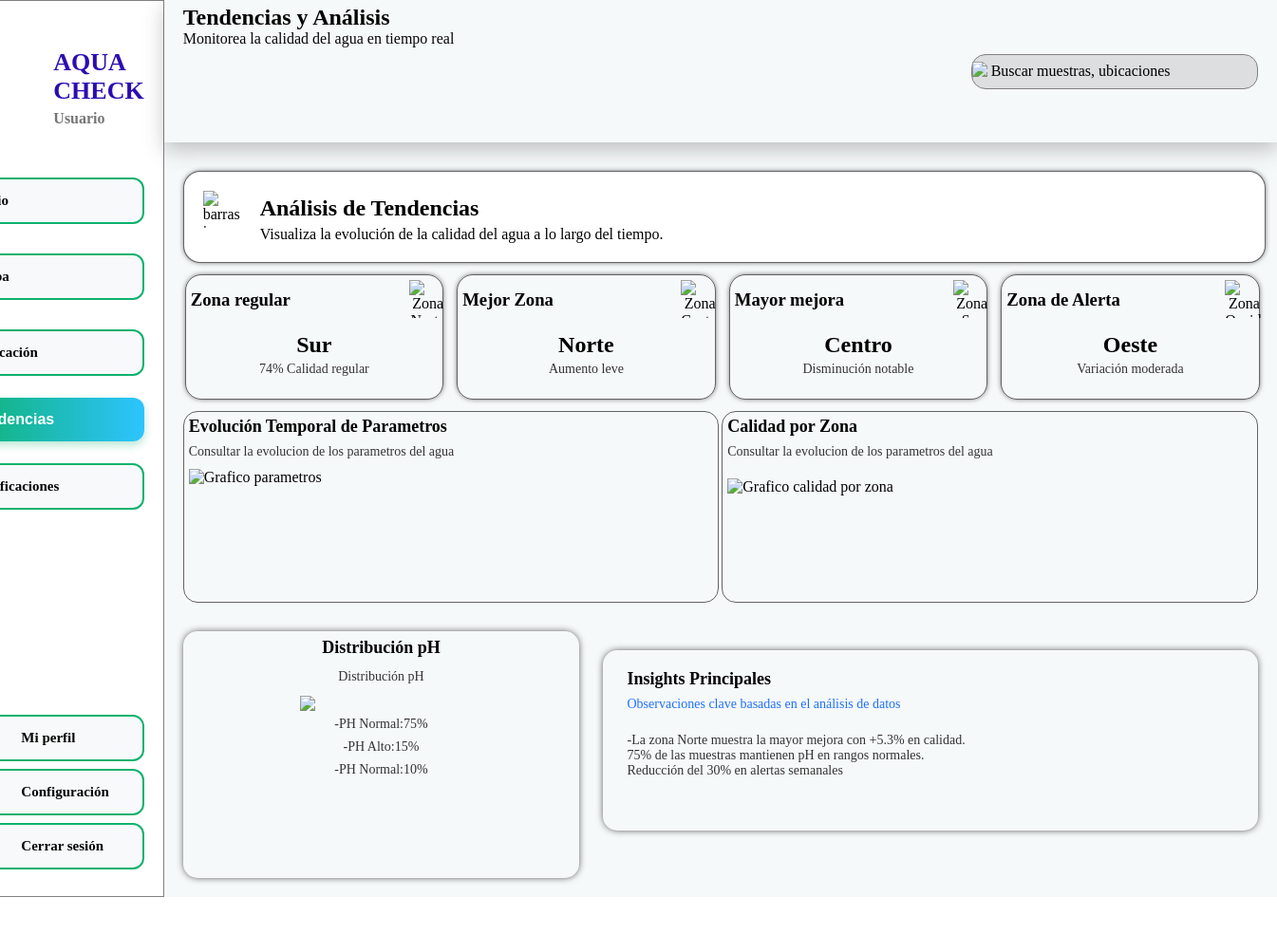
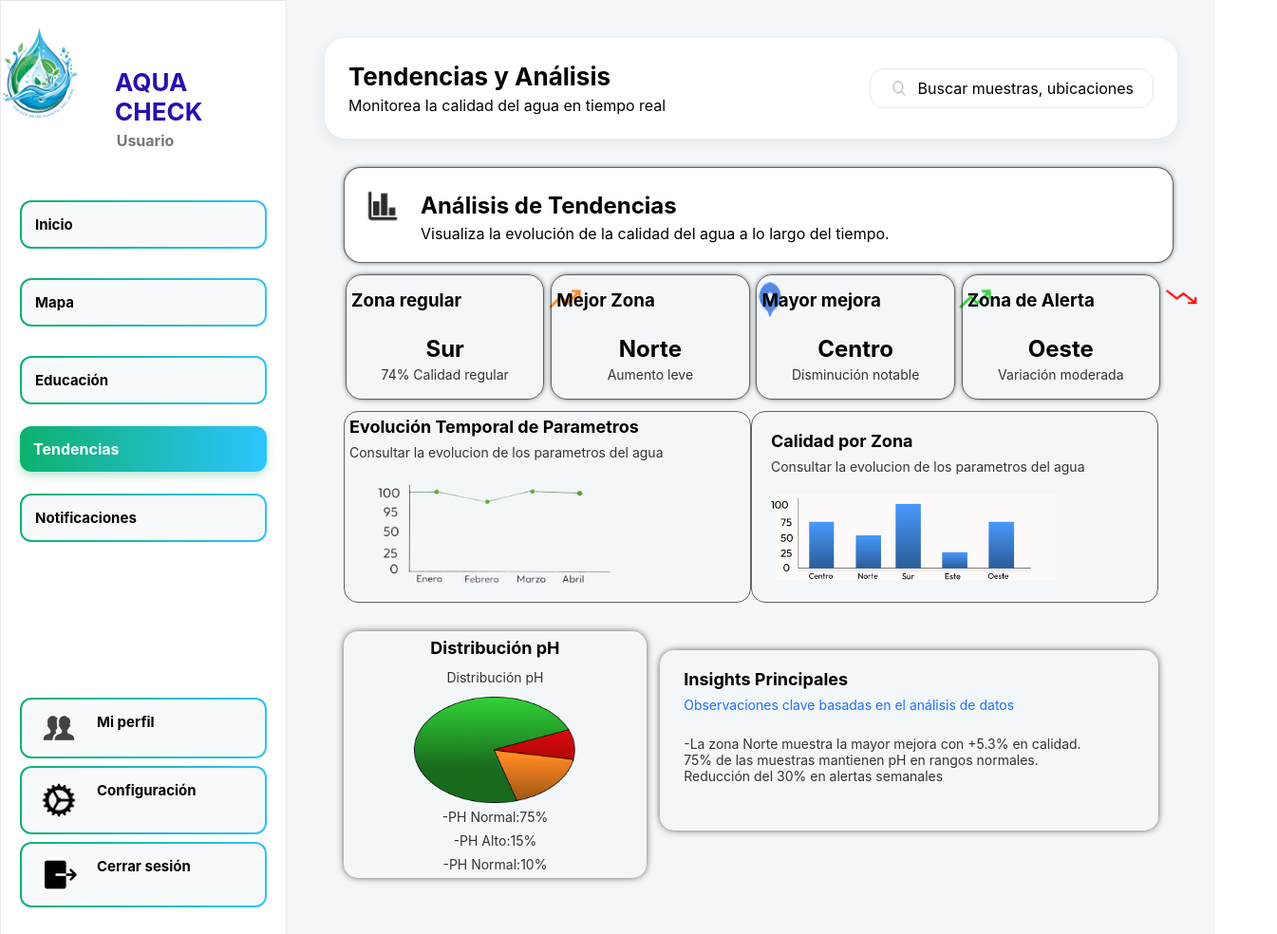
Before and after one commit to santiagoacosta123/parasabado, a plain HTML site: page tendencias.html in a window 1280 px wide. Shown: the whole page at 95% size, 1345 px wide, since content can reach past the window. Before the commit the page ends 945 px from the top, so only its background shows below. Drawn offline with Linux system fonts and the light colour scheme.

Commit message:
interfaces actualizada

```diff
--- a/calidadAgua.css
+++ b/calidadAgua.css
@@ -49,10 +49,13 @@ body {
     font-size: 16px;
     box-shadow: 0 4px 10px rgba(13,177,109,0.3);
     text-align: left;
-    border: 1px solid white;
+    border: none;
+    text-decoration: none; /* Quita el subrayado */
+    display: block;        /* Ocupa el ancho necesario */
 }
 
 .menu {
+    text-decoration: none; /* Quita el subrayado azul */
     display: flex;
     background: #f8f9fa;
     padding: 14px;
@@ -69,6 +72,7 @@ body {
         linear-gradient(90deg, #0db16d, #2dc4ff);
     background-origin: border-box;
     background-clip: padding-box, border-box;
+    transition: transform 220ms ease; /* Añade suavidad al hover */
 
 }
 
--- a/tendencia.css
+++ b/tendencia.css
@@ -4,22 +4,26 @@
 }
 
 body {
-    background-color: white; /* Fondo rosado de la maqueta */
+    background-color: white;
     display: flex;
-    justify-content: center;
-    box-sizing: border-box;
+    justify-content: flex-start;
+    font-family: 'Inter', sans-serif;
 }
 
 #Menu {
-    width: 250px;
+    width:260px;
     min-height: 100vh;
     background: white;
     padding: 20px;
     display: flex;
-    flex-direction: column;
-    border: 1px solid gray;
+   flex-direction: column;
+    border: 1px solid #E8E8E8;
     gap: 15px;
+
 }
+
+#Menu h2 { color: #2b0db1; font-size: 26px; text-align: center; }
+#Menu h3 { color: #555; font-size: 16px; text-align: center; margin-bottom: 30px; opacity: 0.8; }
 
 .imagen{
     width: 60%;
@@ -56,7 +60,8 @@ body {
     font-size: 16px;
     box-shadow: 0 4px 10px rgba(13,177,109,0.3);
     text-align: left;
-    border: white;
+    text-decoration: none;
+    display: block;
 }
 
 .boton-tendencias{
@@ -68,18 +73,34 @@ body {
 }
 
 .menu {
+    text-decoration: none; /* Quita el subrayado azul */
     display: flex;
-    align-items: center;
     background: #f8f9fa;
-    border: 2px solid #0db16d;
-    color: #050505;
-    font-weight: bold;
     padding: 14px;
     margin: 8px 0;
     border-radius: 12px;
     text-align: center;
     font-size: 15px;
+    font-weight: bold;
+    color: #050505;
+
+    border: 2px solid transparent;
+    background-image:
+        linear-gradient(#f8f9fa, #f8f9fa),
+        linear-gradient(90deg, #0db16d, #2dc4ff);
+    background-origin: border-box;
+    background-clip: padding-box, border-box;
+    transition: transform 220ms ease; /* Añade suavidad al hover */
 }
+.menu:hover {
+    transform: translateY(-6px) scale(1.01);
+    border-color: #0db16d;
+}
+
+.menu-user { margin-top: auto; }
+.image { width: 25px; height: auto; margin-right: 10px; }
+.imagen1 { margin-bottom: 20px; }
+.imagen1 img { width: 120px; }
 
 .menu-user {
     margin-top: auto;
@@ -87,19 +108,26 @@ body {
 
 #centro {
     flex: 1;
-    background: rgba(244, 247, 249, 0.775);
+    padding: 40px;
+    background-color: #f4f7f9;
+    overflow-y: auto;
 }
 
 .conten{
+
+    background: #ffffff;
+    border-radius: 22px;
+    box-shadow: 0px 4px 15px rgba(0,0,0,0.08);
+    padding: 25px;
     display: flex;
-    height: 150px;
-    color: white;
     justify-content: space-between;
     align-items: center;
     margin-bottom: 30px;
-    box-shadow: 0 8px 20px rgba(63, 65, 64, 0.3);
-    padding: 0 20px;
+    animation: dropIn 420ms cubic-bezier(.2,.9,.2,1) both;
 }
+
+.texto1 { font-size: 26px; color: #2A2A2A; margin: 0; }
+.texto2 { color: #555; margin-top: 5px; }
 
 .content2{
     display: flex;
@@ -109,7 +137,7 @@ body {
 
 .texto1{
     color: #050505;
-    margin-top: -70px;
+    margin-top: ;
 
 
 }
@@ -123,13 +151,15 @@ body {
 .search{
     display: flex;
     align-items: center;
-    width: 300px;
-    height: 35px;
-    background-color: #55555529;
-    border: 1px solid grey;
+    padding: 10px 20px;
+    background: #ffffff;
+    border: 1.8px solid #E8E8E8;
     border-radius: 15px;
-    color: black;
+    transition: all 0.3s ease;
 }
+
+.search:hover { transform: scale(1.02); box-shadow: 0 4px 12px rgba(0,0,0,0.05); }
+.lupa { width: 20px; margin-right: 10px; }
 
 .lupa{
     width: 20px;
@@ -312,6 +342,7 @@ img{
     display: flex;
     width: 50px;
     height: auto;
+    margin-right: 15px;
 }
 
 .imagen1{
@@ -391,12 +422,28 @@ img{
     height: 40px;
     margin-bottom: 10px;
     display: block;
-    margin-left: 230px;
+    margin-left: 205px;
+
 }
 
+.grafic2 a {
+    text-decoration: none;
+    color: inherit;
+    display: block;
+    padding: 15px;
+    height: 100%;
+    box-sizing: border-box;
+
+}
+
+.grafic2:hover {
+    cursor: pointer;
+    background-color: #f0f8ff;
+    transition: 0.3s;
+}
 .imgCalidadZ{
     display: flex;
-    width: 400px;
+    width: 300px;
     height: auto;
     margin-top: 20px;
 
--- a/tendencias.html
+++ b/tendencias.html
@@ -10,7 +10,7 @@
 <!--menu lateral-->
 <div id="Menu">
     <div class="imagen1">
-        <img src="imagenesTendencias/logo.png">
+        <img src="imagenes/logo.png">
     </div>
 
     <div class="titulo">
@@ -21,26 +21,22 @@
     </div>
 
 <!--menu principal-->
-    <div class="menu">Inicio</div>
-    <div class="menu">Mapa</div>
-    <div class="menu">Educación</div>
-    <button class="menu1 boton-tendencias">Tendencias</button>
-    <div class="menu">Notificaciones</div>
+<a href="inicio.html" class="menu">Inicio</a>
+    <a href="mapa.html" class="menu">Mapa</a>
+    <a href="educacion.html" class="menu">Educación</a>
+    <a href="tendencias.html" class="menu1 boton-tendencias">Tendencias</a>
+    <a href="notificaciones.html" class="menu">Notificaciones</a>
 
-<!--menu inferior-->
-    <div class="menu-user">
-        <div class="menu">
-            <img class="image" src="imagenesTendencias/user.png">
-            Mi perfil
-        </div>
-        <div class="menu">
-            <img class="image" src="imagenesTendencias/Settings.png">
-            Configuración
-        </div>
-        <div class="menu">
-            <img class="image" src="imagenesTendencias/Logout.png">
-            Cerrar sesión
-        </div>
+<div class="menu-user">
+        <a href="perfil.html" class="menu">
+            <img class="image" src="imagenes/user.png"> Mi perfil
+        </a>
+        <a href="configuracion.html" class="menu">
+            <img class="image" src="imagenes/Settings.png"> Configuración
+        </a>
+        <a href="login.html" class="menu">
+            <img class="image" src="imagenes/Logout.png"> Cerrar sesión
+        </a>
     </div>
 </div>
 
@@ -52,7 +48,7 @@
          <p class="texto2">Monitorea la calidad del agua en tiempo real</p>
         </div>
          <div class="search search-anim">
-                <img class="lupa" src="imagenesTendencias/Search.png" alt="search icon">
+                <img class="lupa" src="imagenes/Search.png" alt="search icon">
                 <p id="pSearch">Buscar muestras, ubicaciones</p>
             </div>
     </div>
@@ -63,7 +59,7 @@
 
             <!--tarjeta:analisisde t-->
             <div class="tendence">
-                <img class="imgBarra" src="imagenesTendencias/barras.png" alt="barras icon">
+                <img class="imgBarra" src="imagenes/barras.png" alt="barras icon">
                 <h2 class="t1">Análisis de Tendencias</h2>
                 <p class="t2">Visualiza la evolución de la calidad del agua a lo largo del tiempo.</p>
             </div>
@@ -71,7 +67,7 @@
             <!--Tendencias zona-->
             <div class="zone">
                 <div class="zone1">
-                    <img class="imgZone" src="imagenesTendencias/zone1.png" alt="Zona Norte">
+                    <img class="imgZone" src="imagenes/zone1.png" alt="Zona Norte">
                      <h3 class="text1">Zona regular</h3>
                      <br>
                      <h2 class="ubi">Sur</h2>
@@ -79,7 +75,7 @@
                 </div>
 
                 <div class="zone2">
-                    <img class="imgZone" src="imagenesTendencias/zone2.png" alt="Zona Centro">
+                    <img class="imgZone" src="imagenes/zone2.png" alt="Zona Centro">
                      <h3 class="text1">Mejor Zona</h3>
                       <br>
                      <h2 class="ubi">Norte</h2>
@@ -87,7 +83,7 @@
                 </div>
 
                 <div class="zone3">
-                    <img class="imgZone" src="imagenesTendencias/zone3.png" alt="Zona Sur">
+                    <img class="imgZone" src="imagenes/zone3.png" alt="Zona Sur">
                       <h3 class="text1">Mayor mejora</h3>
                        <br>
                      <h2 class="ubi">Centro</h2>
@@ -95,7 +91,7 @@
                 </div>
 
                 <div class="zone4">
-                    <img class="imgZone" src="imagenesTendencias/zone4.png" alt="Zona Occidental">
+                    <img class="imgZone" src="imagenes/zone4.png" alt="Zona Occidental">
                     <h3 class="text1">Zona de Alerta</h3>
                      <br>
                      <h2 class="ubi">Oeste</h2>
@@ -108,14 +104,17 @@
                 <div class="grafic1">
                      <h3>Evolución Temporal de Parametros</h3>
                     <p>Consultar la evolucion de los parametros del agua</p>
-                    <img class="imgParametro" src="imagenesTendencias/evoluParametros.png" alt="Grafico parametros">
+                    <img class="imgParametro" src="imagenes/evoluParametros.png" alt="Grafico parametros">
                 </div>
 
                 <div class="grafic2">
-                     <h3>Calidad por Zona</h3>
-                    <p>Consultar la evolucion de los parametros del agua</p>
-                    <img class="imgCalidadZ" src="imagenesTendencias/calidadZ - copia.png" alt="Grafico calidad por zona">
+                    <a href="calidadAgua.html" style="text-decoration: none; color: inherit; display: block;">
+                        <h3>Calidad por Zona</h3>
+                        <p>Consultar la evolucion de los parametros del agua</p>
+                        <img class="imgCalidadZ" src="imagenes/calidadZ - copia.png" alt="Grafico calidad por zona">
+                    </a>
                 </div>
+
             </div>
 
             <!--ph y insh-->
@@ -123,7 +122,7 @@
                 <div class="cont1">
                     <h3 class="textos">Distribución pH</h3>
                     <p class="textos">Distribución pH</p>
-                    <img class="imgPh" src="imagenesTendencias/ph.png">
+                    <img class="imgPh" src="imagenes/ph.png">
                     <p class="textos">-PH Normal:75%</p>
                     <p class="textos">-PH Alto:15%</p>
                     <p class="textos">-PH Normal:10%</p>
```
Also changed, not shown: calidadAgua.html (+12 -12 lines).
